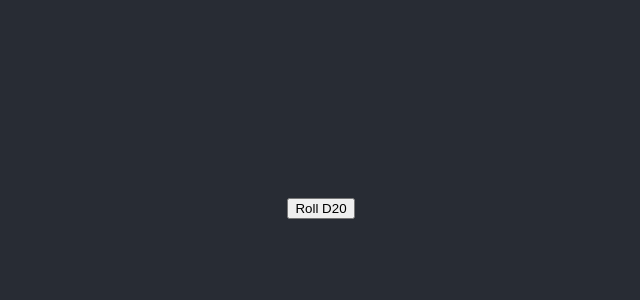
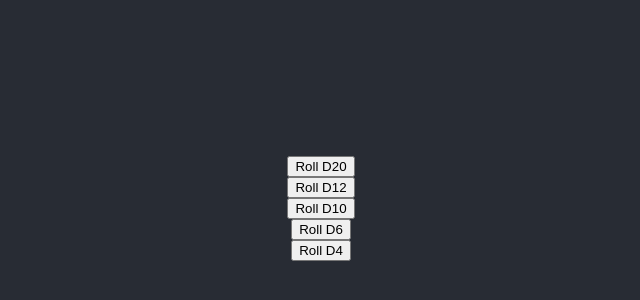
Before and after one commit to nirmalathapa/react-dice, a React (Create React App) app: page / in a window 1280 px wide. Shown: the part 218-518 px from the top of the page, without its empty margins (319-959 px from the left). Built offline with nearby package versions, Linux system fonts and the light colour scheme.

Commit message:
Implement single die on click functionality

```diff
--- a/src/App.tsx
+++ b/src/App.tsx
@@ -8,16 +8,19 @@ function randomNumberGenerator(min: number, max: number): number {
 function App() {
   const [number, setNumber] = React.useState("");
 
-  const handleChange = () => {
-    const randValue = randomNumberGenerator(0, 20);
-    setNumber(randValue.toString());
+  const handleChange = (tagNum: number) => {
+    setNumber(randomNumberGenerator(0, tagNum).toString());
   };
 
   return (
     <div className="App">
       <header className="App-header">
         <p data-testid="displayD20">{number}</p>
-        <button onClick={handleChange}>Roll D20</button>
+        <button onClick={() => handleChange(20)}>Roll D20</button>
+        <button onClick={() => handleChange(12)}>Roll D12</button>
+        <button onClick={() => handleChange(10)}>Roll D10</button>
+        <button onClick={() => handleChange(6)}>Roll D6</button>
+        <button onClick={() => handleChange(4)}>Roll D4</button>
       </header>
     </div>
   );
```
